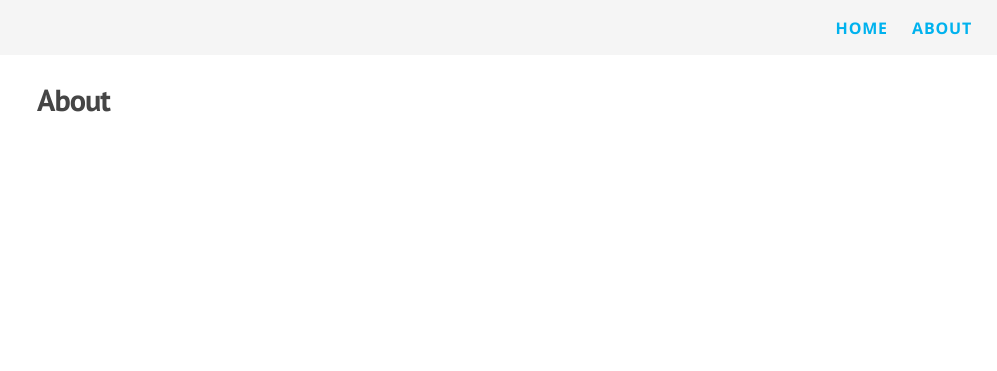
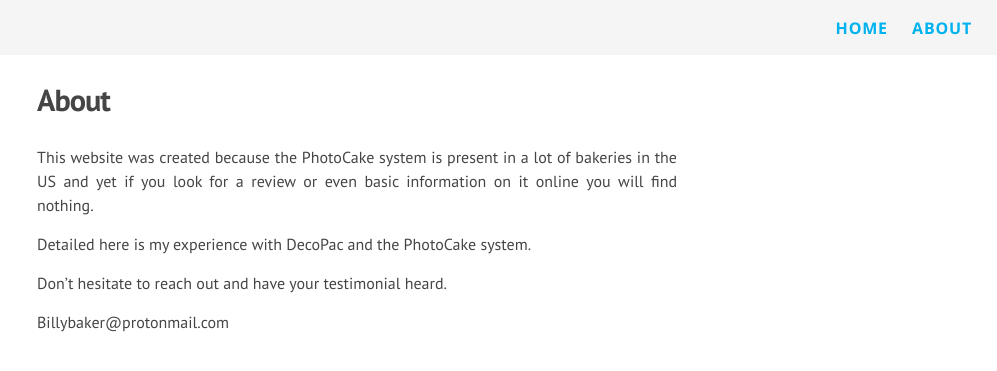
Before and after one commit to photofuck/photofuck.github.io, a Jekyll site: the page built from about.md, in a window 1280 px wide. Shown: the top 371 px of the page, without its empty margins (283-1280 px from the left). Built offline with Jekyll 4.4.1, drawn with Linux system fonts in a browser that asks for light colours; nearby versions of some CDN libraries; Markdown is read by kramdown in place of the engine named in the settings.

Commit message:
about page

```diff
--- a/about.md
+++ b/about.md
@@ -3,3 +3,11 @@ layout: page
 title: About
 permalink: /about/
 ---
+
+This website was created because the PhotoCake system is present in a lot of bakeries in the US and yet if you look for a review or even basic information on it online you will find nothing.
+
+Detailed here is my experience with DecoPac and the PhotoCake system.
+
+Don't hesitate to reach out and have your testimonial heard.
+
+Billybaker@protonmail.com
```
